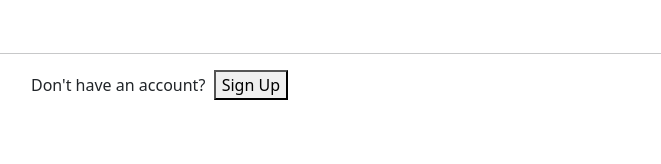
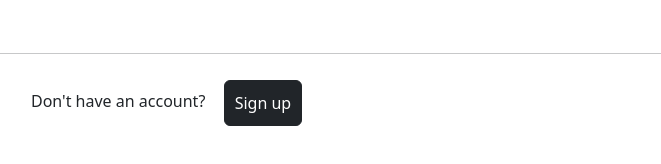
Before and after one commit to NosakhareOsas/dog-adoption-agency, a React (Create React App) app in the folder client/: page / in a window 1280 px wide. Shown: the part 524-688 px from the top of the page, without its empty margins (289-950 px from the left). Built offline with nearby package versions, Linux system fonts and the light colour scheme; no server answers.

Commit message:
change login page style

```diff
--- a/client/src/pages/Login.js
+++ b/client/src/pages/Login.js
@@ -1,6 +1,8 @@
 import { useState } from "react";
 import LoginForm from "../components/LoginForm";
 import SignUpForm from "../components/SignUpForm";
+import {Button} from 'react-bootstrap';
+
 
 function Login({ onLogin }) {
   const [showLogin, setShowLogin] = useState(true);
@@ -14,9 +16,9 @@ function Login({ onLogin }) {
           <hr />
           <p style={{ margin: '1% 25%' }}>
             Don't have an account? &nbsp;
-            <button color="secondary" onClick={() => setShowLogin(false)}>
-              Sign Up
-            </button>
+            <Button variant="dark" type="submit" style={{ padding: '10px', margin: '10px' }} onClick={() => setShowLogin(false)}>
+                Sign up
+            </Button>
           </p>
         </>
       ) : (
@@ -25,9 +27,9 @@ function Login({ onLogin }) {
           <hr />
           <p style={{ margin: '1% 25%' }}>
             Already have an account? &nbsp;
-            <button color="secondary" onClick={() => setShowLogin(true)}>
-              Log In
-            </button>
+            <Button variant="dark" type="submit" style={{ padding: '10px', margin: '10px' }} onClick={() => setShowLogin(true)}>
+                Login
+            </Button>
           </p>
         </>
       )}
```
